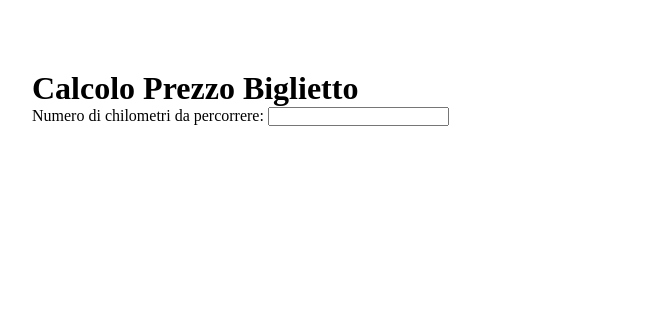
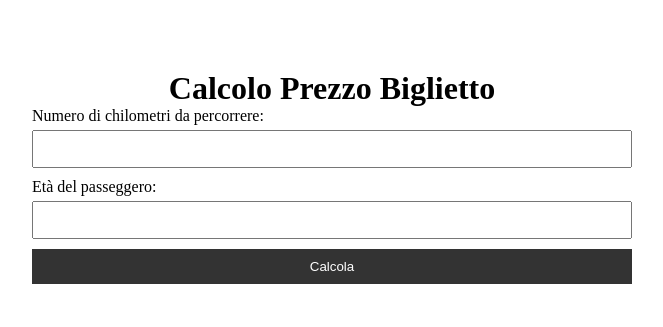
Before and after one commit to EndriuK/js-biglietto-treno-form, a plain HTML site: page index.html in a window 1280 px wide. Shown: the whole page, without its empty margins (308-971 px from the left). Drawn offline with Linux system fonts and the light colour scheme.

Commit message:
[UPD] fine form

```diff
--- a/index.html
+++ b/index.html
@@ -14,6 +14,11 @@
         <form id="ticketForm">
             <label for="km">Numero di chilometri da percorrere:</label>
             <input type="number" id="km" name="km" step="0.01" required>
+            <label for="eta">Età del passeggero:</label>
+            <input type="number" id="eta" name="eta" required>
+            <button type="submit">Calcola</button>
+        </form>
+        <h2 id="result"></h2>
     </div>
     <script src="./js/script.js"></script>
 </body>
--- a/style/style.css
+++ b/style/style.css
@@ -15,6 +15,36 @@
 }
 
 h1,
-{
-text-align: center;
+h2 {
+    text-align: center;
 }
+
+form {
+    display: flex;
+    flex-direction: column;
+}
+
+label {
+    margin-bottom: 5px;
+}
+
+input {
+    margin-bottom: 10px;
+    padding: 8px;
+    font-size: 16px;
+}
+
+button {
+    padding: 10px;
+    background: #333;
+    color: white;
+    border: none;
+    cursor: pointer;
+}
+
+
+
+#result {
+    margin-top: 20px;
+    text-align: center;
+}
```
